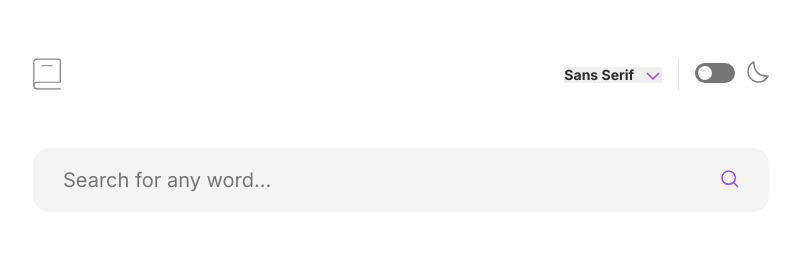
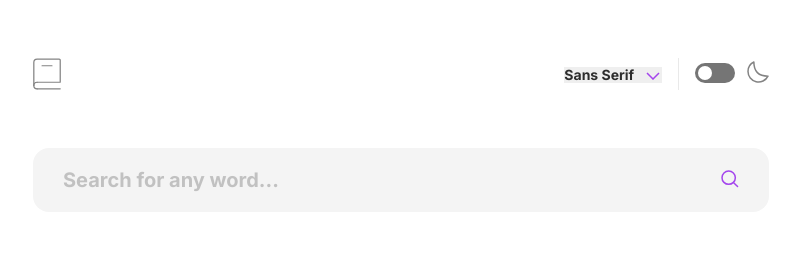
Before and after one commit to ashish-d2/dictionary-web-app, a React (Create React App) app: page / in a window 1280 px wide. Shown: the top 262 px of the page, without its empty margins (239-1039 px from the left). Built offline with nearby package versions, Linux system fonts and the light colour scheme.

Commit message:
style(SearchField): Added error state styles when user submit a empty input field - Also styled search bar placeholder text (both for mobile and tablet, desktop view)

```diff
--- a/src/components/search/SearchField.module.scss
+++ b/src/components/search/SearchField.module.scss
@@ -33,6 +33,20 @@
   background-color: c.$lt-primary-gray;
 }
 
+.error {
+  outline: 1px solid c.$orange;
+}
+
+.errorMessage {
+  margin-top: 8px;
+  @include t.headingSmall(0.875rem);
+  color: c.$orange;
+
+  @media (min-width: 768px) {
+    @include t.headingSmall();
+  }
+}
+
 .searchField {
   width: 90%;
   height: 100%;
@@ -44,6 +58,16 @@
   }
 
   &::placeholder {
-    font-weight: 400;
+    @include t.headingSmall(0.875rem);
+    color: c.$black-3;
+    opacity: 25%;
+    font-weight: 700;
+  }
+
+  @media (min-width: 768px) {
+    &::placeholder {
+      @include t.headingSmall();
+      font-weight: 700;
+    }
   }
 }
--- a/src/components/search/SearchField.tsx
+++ b/src/components/search/SearchField.tsx
@@ -8,6 +8,7 @@ export default function SearchField() {
   const [isFocused, setIsFocused] = useState(false);
 
   return (
+    <>
       <div
         className={`${styles.search} ${styles.search_lt} ${
           isFocused ? styles.focused : ""
@@ -24,5 +25,8 @@ export default function SearchField() {
           <SearchBtn />
         </button>
       </div>
+
+      {/* <span className={styles.errorMessage}>Whoops, can’t be empty…</span> */}
+    </>
   );
 }
```
Lines whose indentation alone changed are shown as unchanged.
